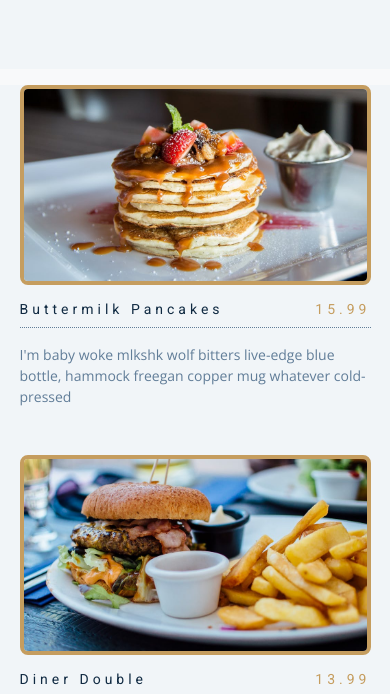
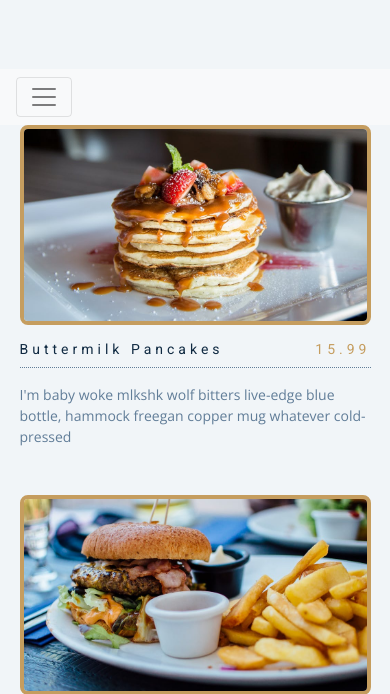
Before and after one commit to E-wave112/jsproject8, a plain HTML site: page index.html in a window 390 px wide. Shown: the part 141-835 px from the top of the page. Drawn offline with nearby package versions, Linux system fonts and the light colour scheme.

Commit message:
Update index.html

```diff
--- a/index.html
+++ b/index.html
@@ -25,7 +25,11 @@
       <!-- end title -->
       <!-- filter button -->
       <nav class="navbar navbar-expand-lg navbar-light bg-light">
-        <div class="collapse navbar-collapse btn-container" id="navbarSupportedContent">
+      <button class="navbar-toggler" type="button" data-toggle="collapse" data-target="#navbarNav" aria-controls="navbarNav" aria-expanded="false" aria-label="Toggle navigation">
+    <span class="navbar-toggler-icon"></span>
+       </button>
+
+        <div class="collapse navbar-collapse btn-container" id="navbarNav">
       <div class="btn-container">
         <!-- <button class="filter-btn" type="button" data-id="all">all</button>
         <button class="filter-btn" type="button" data-id="breakfast">breakfast</button>
```
